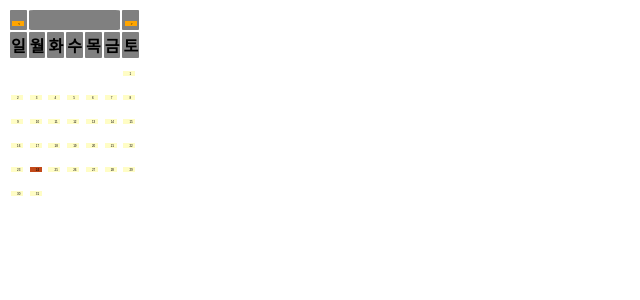
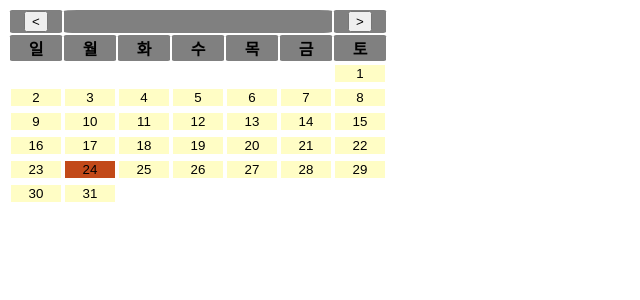
Before and after one commit to kt-min-proj/kt-wordle, a Django app: page /calendar/ in a window 1280 px wide. Shown: the top 300 px of the page, without its empty margins (0-640 px from the left). Run offline with Django 4.2, Linux system fonts and the light colour scheme.

Commit message:
js fix, css fix

```diff
--- a/static/calendar/calendar.css
+++ b/static/calendar/calendar.css
@@ -1,29 +1,27 @@
+:root {
+  --calendar-color: gray;
+}
 table {
   clear: both;
 }
 th {
-  height: 5px;
-  width: 7px;
-  z-index: 1;
-  background-color: gray;
+  height: 10px;
+  width: 50px;
+  background-color: var(--calendar-color);
   border-radius: 5%;
 }
 .colToday {
   background-color: #c24919 !important;
 }
-.date {
+input.date {
   text-align: center;
-  height: 5px;
-  width: 7px;
+  height: 100%;
+  width: 100%;
+  border: none;
   background-color: #fffdc5;
 }
-input {
-  height: 5px;
-  width: 7px;
+.preMon,
+.nextMon {
+  background-color: var(--calendar-color);
   border: none;
-  background-color: orange;
-  font-size: 3px;
 }
-.year_mon {
-  font-size: 2.5px;
-}
--- a/static/index/aidle.css
+++ b/static/index/aidle.css
@@ -109,7 +109,7 @@ input[id="menuicon"]:checked + label span:nth-child(3) {
   position: fixed;
   top: 0;
   right: -300px;
-  z-index: -1;
+  z-index: 1;
   border-radius: 30px;
   border: 3px solid rgba(130, 128, 128, 1);
   box-sizing: border-box;
```
Also changed, not shown: templates/index/aidle_main.html (+40 -27 lines).
